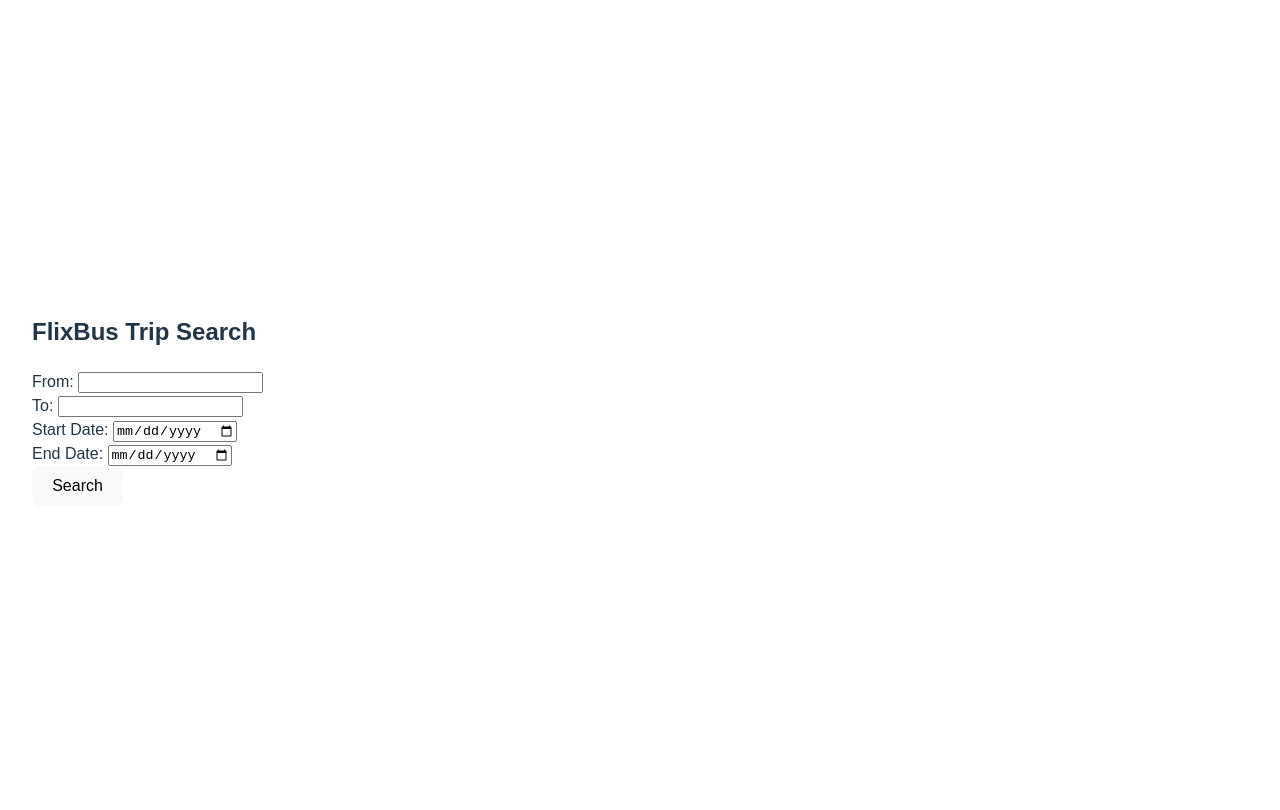
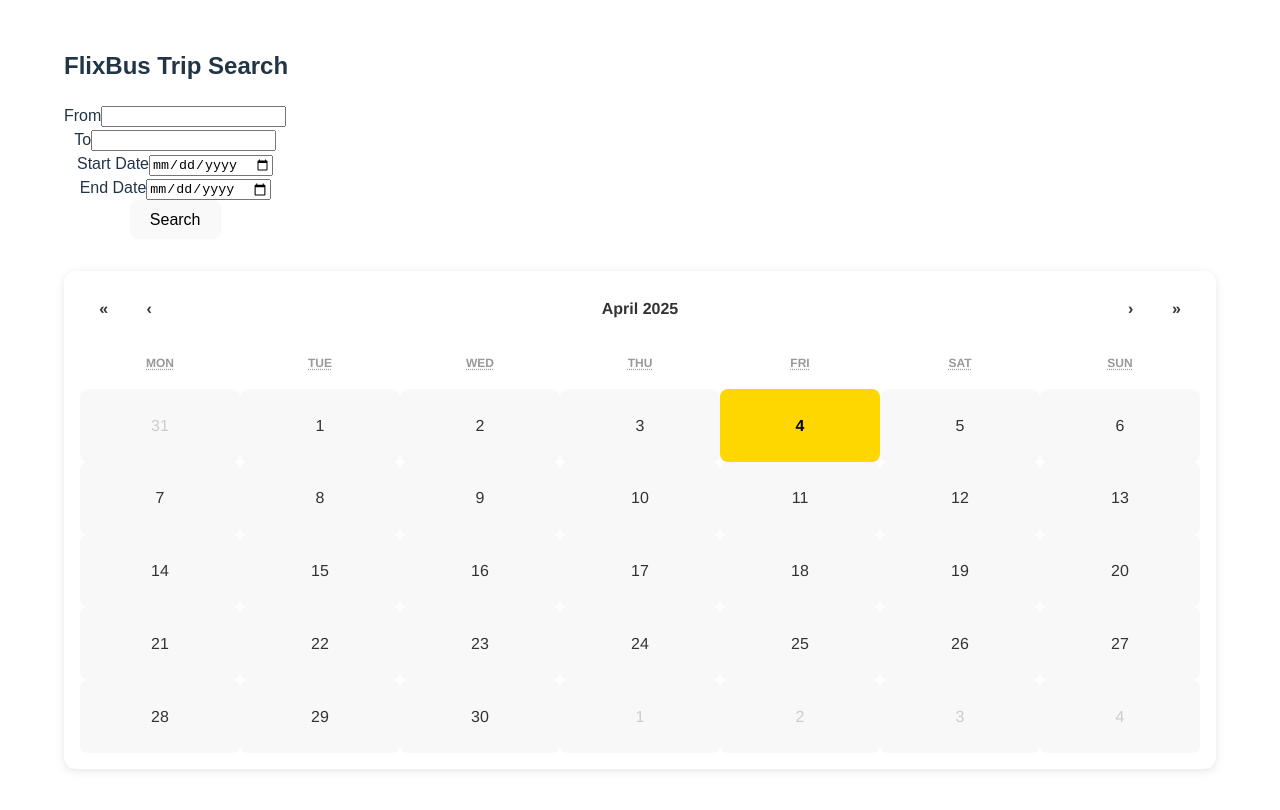
Before and after one commit to benzocode/flixbus-frontend, a React (Vite) app: page / in a window 1280 px wide. Shown: the top 810 px of the page. Built offline with nearby package versions, Linux system fonts and the light colour scheme.

Commit message:
Added a bunch of shit

```diff
--- a/src/App.jsx
+++ b/src/App.jsx
@@ -1,4 +1,7 @@
 import { useState, useEffect } from 'react';
+import Calendar from 'react-calendar';
+import 'react-calendar/dist/Calendar.css';
+import './App.css';
 
 function App() {
   const [fromCity, setFromCity] = useState('');
@@ -14,14 +17,12 @@
   const [result, setResult] = useState([]);
   const [loading, setLoading] = useState(false);
 
-  // Fetch suggestions for 'fromCity'
   useEffect(() => {
     const fetchSuggestions = async () => {
       if (fromCity.length < 2 || fromSuggestions.includes(fromCity)) {
         setFromSuggestions([]);
         return;
       }
-
       try {
         const response = await fetch(
           `https://global.api.flixbus.com/search/autocomplete/cities?q=${encodeURIComponent(fromCity)}&lang=en_US`
@@ -33,19 +34,16 @@
         console.error('Error fetching fromCity suggestions:', error);
       }
     };
-
     const debounce = setTimeout(fetchSuggestions, 300);
     return () => clearTimeout(debounce);
   }, [fromCity]);
 
-  // Fetch suggestions for 'toCity'
   useEffect(() => {
     const fetchSuggestions = async () => {
       if (toCity.length < 2 || toSuggestions.includes(toCity)) {
         setToSuggestions([]);
         return;
       }
-
       try {
         const response = await fetch(
           `https://global.api.flixbus.com/search/autocomplete/cities?q=${encodeURIComponent(toCity)}&lang=en_US`
@@ -57,15 +55,12 @@
         console.error('Error fetching toCity suggestions:', error);
       }
     };
-
     const debounce = setTimeout(fetchSuggestions, 300);
     return () => clearTimeout(debounce);
   }, [toCity]);
 
-  // Submit search request
   const handleSubmit = async () => {
     setLoading(true);
-
     try {
       const response = await fetch('http://127.0.0.1:8000/search', {
         method: 'POST',
@@ -77,7 +72,6 @@
           end_date: endDate,
         }),
       });
-
       const data = await response.json();
       setResult(data.top_trips);
     } catch (error) {
@@ -88,12 +82,21 @@
   };
 
   return (
-    <div style={{ padding: '2rem', fontFamily: 'sans-serif' }}>
-      <h2>FlixBus Trip Search</h2>
+    <div style={{
+      display: 'flex',
+      flexDirection: 'column',
+      alignItems: 'flex-start',
+      width: '90vw',
+      minHeight: '100vh',
+      margin: 0,
+      padding: '1rem 2rem 2rem 2rem',
+      fontFamily: 'sans-serif',
+    }}>
+      <h2 style={{ marginTop: 0 }}>FlixBus Trip Search</h2>
 
-      {/* FROM CITY */}
-      <div style={{ position: 'relative' }}>
-        <label>From: </label>
+      <div className="form-container">
+        <div className="form-group">
+          <label>From</label>
           <input
             value={fromCity}
             onChange={(e) => {
@@ -103,27 +106,10 @@
             onBlur={() => setTimeout(() => setShowFromDropdown(false), 200)}
             autoComplete="off"
           />
-        {showFromDropdown && fromSuggestions.length > 0 && (
-          <ul style={{ position: 'absolute', top: '100%', left: 0, right: 0, background: '#fff', color: '#000', border: '1px solid #ccc', maxHeight: '150px', overflowY: 'auto', listStyle: 'none', padding: 0, margin: 0, zIndex: 1000 }}>
-            {fromSuggestions.map((suggestion, index) => (
-              <li
-                key={index}
-                onClick={() => {
-                  setShowFromDropdown(false);
-                  setFromCity(suggestion);
-                }}
-                style={{ padding: '0.5rem', cursor: 'pointer', borderBottom: '1px solid #eee', backgroundColor: '#fff', color: '#000' }}
-              >
-                {suggestion}
-              </li>
-            ))}
-          </ul>
-        )}
         </div>
 
-      {/* TO CITY */}
-      <div style={{ position: 'relative' }}>
-        <label>To: </label>
+        <div className="form-group">
+          <label>To</label>
           <input
             value={toCity}
             onChange={(e) => {
@@ -133,35 +119,39 @@
             onBlur={() => setTimeout(() => setShowToDropdown(false), 200)}
             autoComplete="off"
           />
-        {showToDropdown && toSuggestions.length > 0 && (
-          <ul style={{ position: 'absolute', top: '100%', left: 0, right: 0, background: '#fff', color: '#000', border: '1px solid #ccc', maxHeight: '150px', overflowY: 'auto', listStyle: 'none', padding: 0, margin: 0, zIndex: 1000 }}>
-            {toSuggestions.map((suggestion, index) => (
-              <li
-                key={index}
-                onClick={() => {
-                  setShowToDropdown(false);
-                  setToCity(suggestion);
-                }}
-                style={{ padding: '0.5rem', cursor: 'pointer', borderBottom: '1px solid #eee', backgroundColor: '#fff', color: '#000' }}
-              >
-                {suggestion}
-              </li>
-            ))}
-          </ul>
-        )}
         </div>
 
-      {/* DATE INPUTS */}
-      <div>
-        <label>Start Date: </label>
+        <div className="form-group">
+          <label>Start Date</label>
           <input type="date" value={startDate} onChange={(e) => setStartDate(e.target.value)} />
         </div>
-      <div>
-        <label>End Date: </label>
+
+        <div className="form-group">
+          <label>End Date</label>
           <input type="date" value={endDate} onChange={(e) => setEndDate(e.target.value)} />
         </div>
 
-      <button onClick={handleSubmit}>Search</button>
+        <button className="search-button" onClick={handleSubmit}>Search</button>
+      </div>
+
+      <div style={{ marginTop: '2rem', width: '100%', maxWidth: '3200px' }}>
+        <Calendar
+          onClickDay={(value) => {
+            const clickedDate = value.toISOString().split('T')[0];
+            setStartDate(clickedDate);
+          }}
+          tileContent={({ date, view }) => {
+            if (view !== 'month') return null;
+            const dateStr = date.toISOString().split('T')[0];
+            const trip = result.find(trip => trip.Date === dateStr);
+            return trip ? (
+              <div style={{ fontSize: '0.7rem', marginTop: '4px', textAlign: 'center' }}>
+                ${trip["Price (USD)"].toFixed(0)}
+              </div>
+            ) : null;
+          }}
+        />
+      </div>
 
       {loading && (
         <p style={{ marginTop: '1rem', fontStyle: 'italic' }}>Searching for trips...</p>
```
Lines whose indentation alone changed are shown as unchanged.
